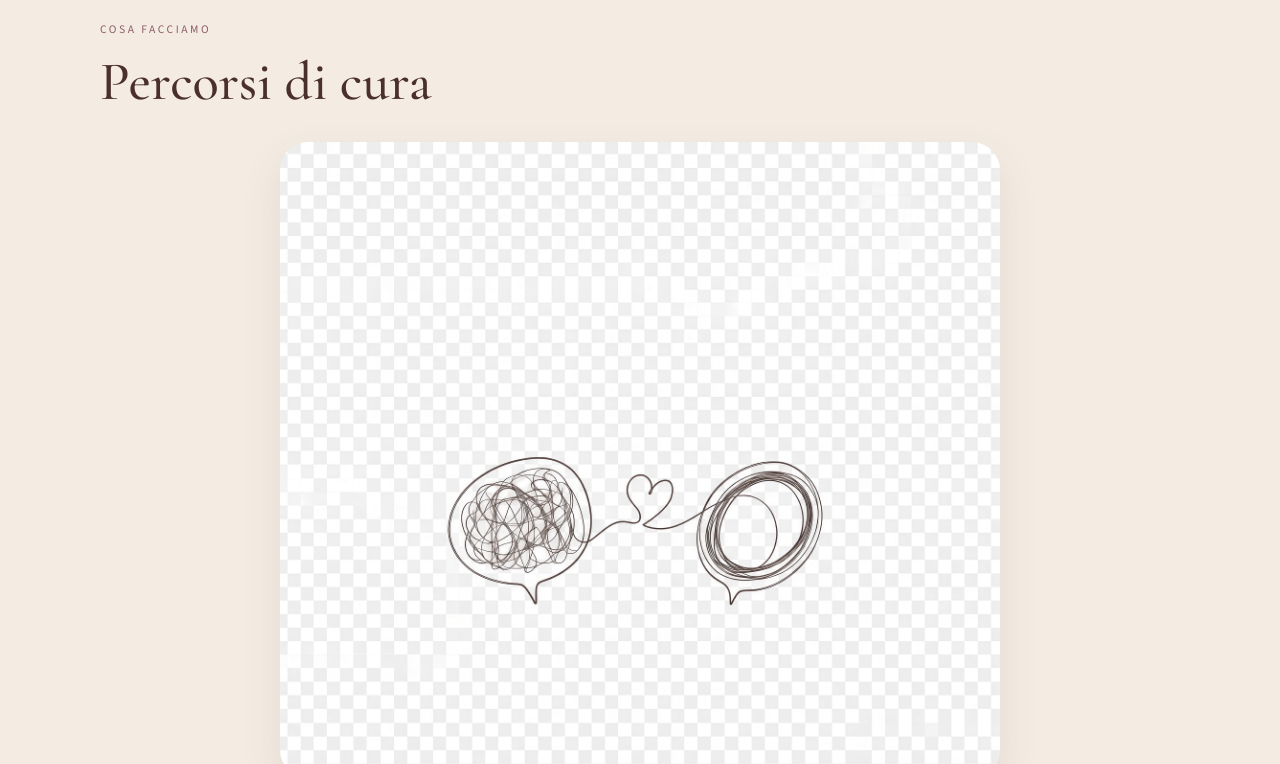
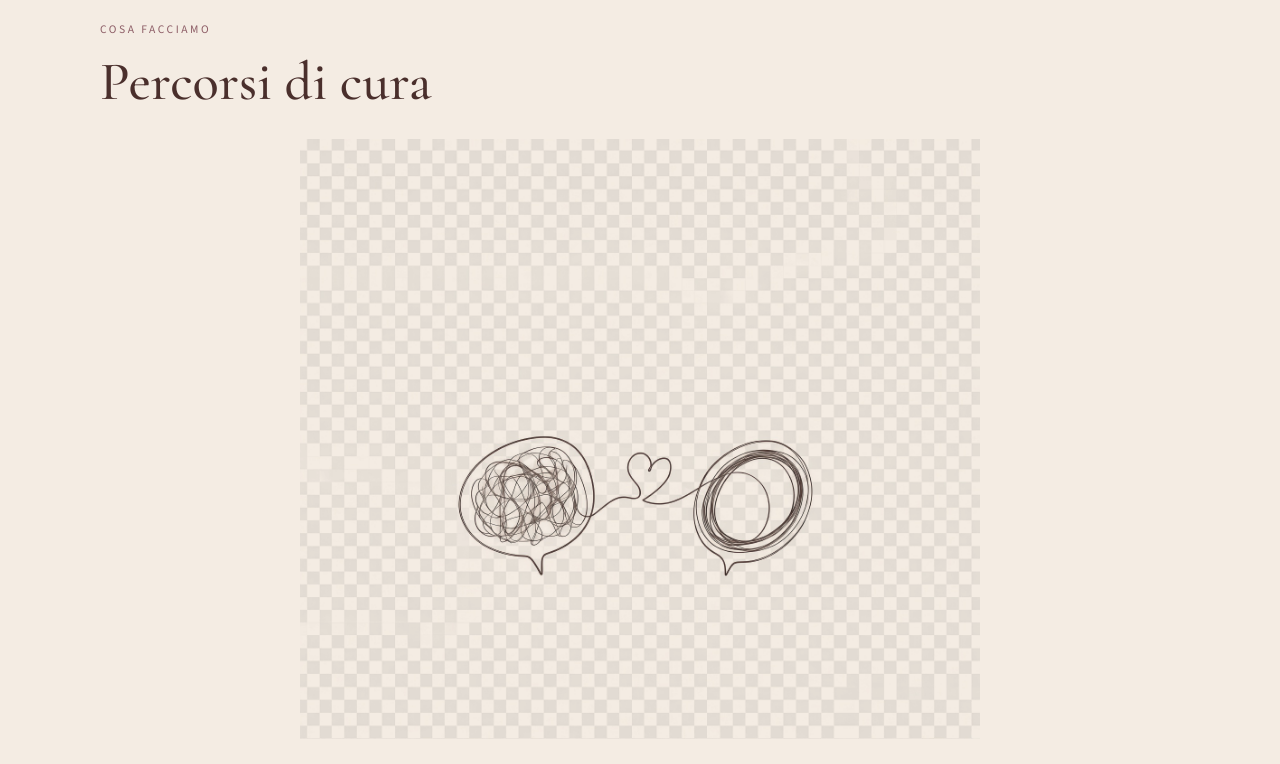
Before and after one commit to lorenzoiaccarinoai-gif/studio-pleiadi, a plain HTML site: page index.html in a window 1280 px wide. Shown: the part 680-1444 px from the top of the page. Drawn offline with nearby package versions, Linux system fonts and the light colour scheme.

Commit message:
Scontorno immagine percorsi di cura (sfondo trasparente)

```diff
--- a/css/style.css
+++ b/css/style.css
@@ -270,15 +270,17 @@ footer { padding: 2.8rem 20px 2.1rem; }
   letter-spacing: 0.04em;
   margin: 0;
 }
-/* Immagine sezione Percorsi di cura */
+/* Immagine sezione Percorsi di cura — scontornata */
 .section-image {
   width: 100%;
-  max-width: 720px;
+  max-width: 680px;
   height: auto;
   display: block;
-  margin: 1.8rem auto 2.2rem;
-  border-radius: var(--radius);
-  box-shadow: var(--shadow);
+  margin: 1.6rem auto 2rem;
+  background: transparent !important;
+  border: none;
+  box-shadow: none;
   object-fit: contain;
-  background: transparent;
+  mix-blend-mode: multiply;
+  filter: contrast(1.05);
 }
```
